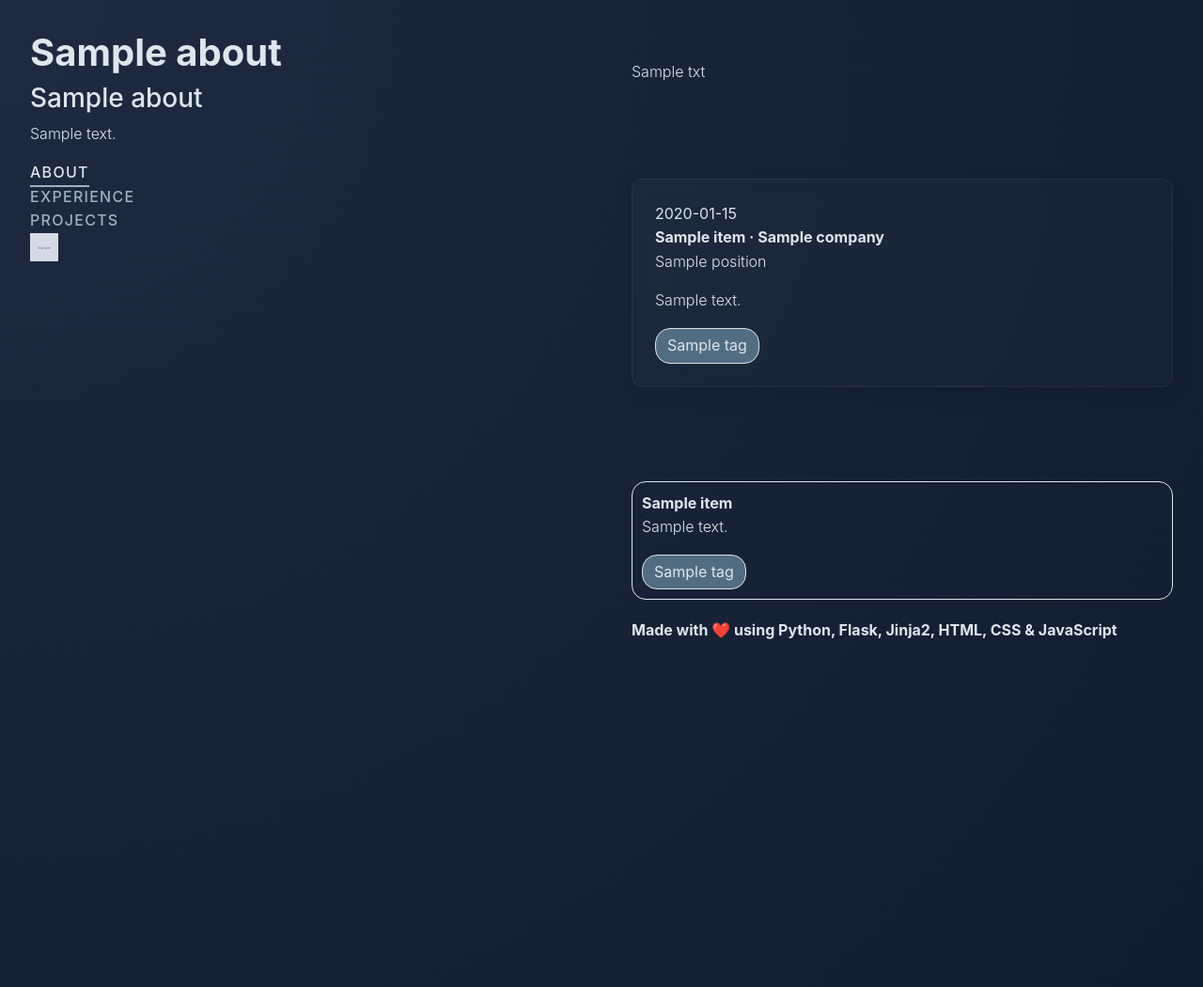
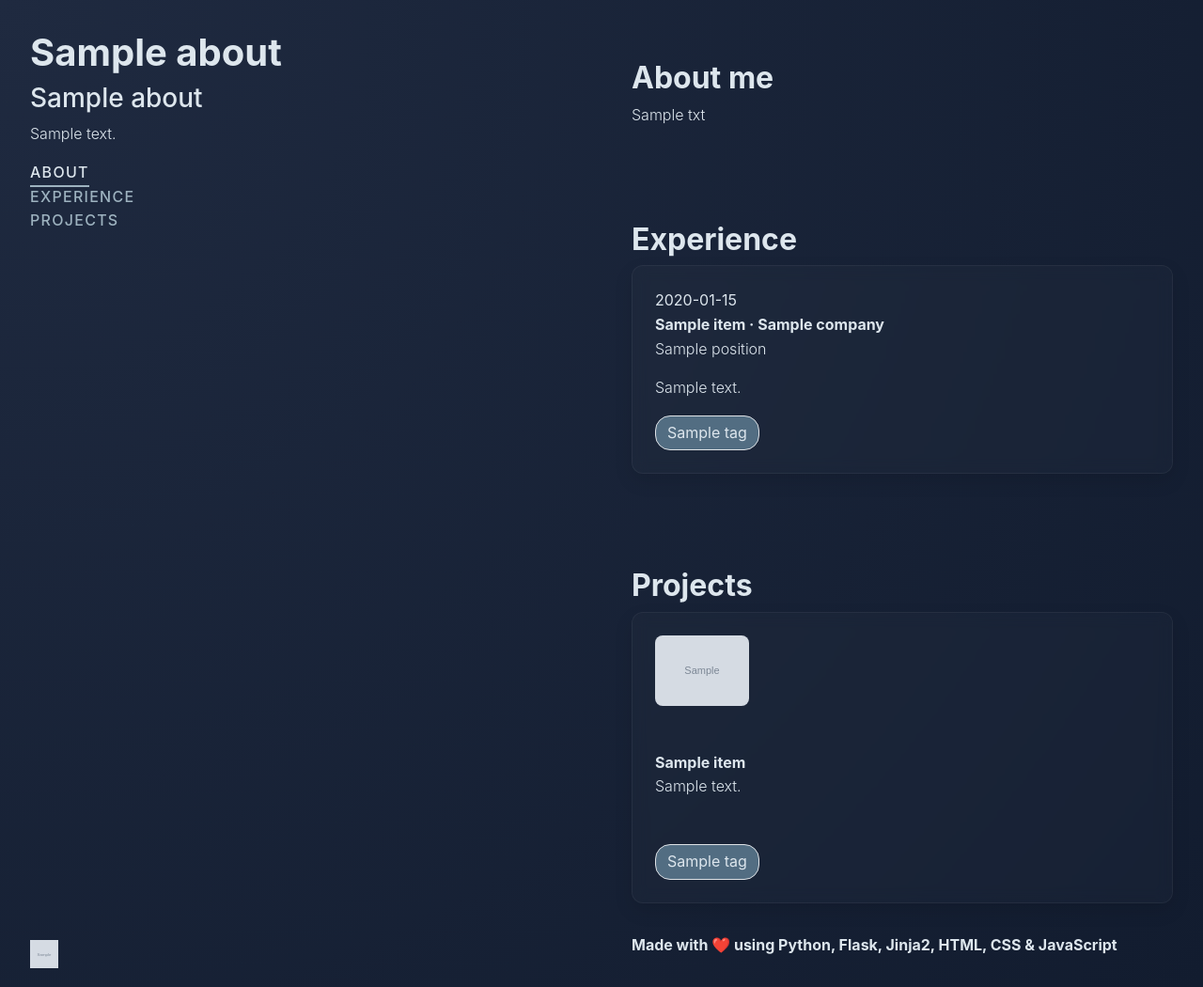
Before and after one commit to JannisFiechter/portfolio-webpage, a Flask app: template templates/index.html in a window 1280 px wide. Shown: the whole page at 94% size. Run offline with Flask 3, Linux system fonts and the light colour scheme; the template is opened without the code that fills it: most values are stand-ins (such as "Sample title", 1, 10 or a date in 2020); grey boxes marked "Sample" are stand-in pictures.

Commit message:
changed experience design, fixed links and pictures

```diff
--- a/static/style.css
+++ b/static/style.css
@@ -57,6 +57,13 @@ p {
     border-right: none;
     border-bottom: 1px solid var(--color-light);
     min-height: 40vh;
+  }
+  #links {
+    position: static;
+    padding-left: 0;
+    padding-right: 0;
+    margin-top: 2rem;
+    margin-bottom: 1rem;
   }
 }
 
@@ -134,11 +141,18 @@ nav a.active::after {
   /*filter: grayscale(100%); */
 }
 
+.project-image{
+  width: 100px;
+  height: auto;
+  border-radius: 8px;
+  margin-bottom: 1rem;
+}
+
 #experiences {
   margin-top: 100px;
 }
 
-.experience-box {
+.card {
   margin-bottom: 20px;
   padding: 10px;
   background: rgba(255, 255, 255, 0.02);
@@ -151,7 +165,7 @@ nav a.active::after {
   margin-bottom: 2rem;
 }
 
-.experience-box:hover {
+.card:hover {
   transform: translateY(-6px);
   box-shadow: 0 16px 32px rgba(0, 0, 0, 0.25);
   border-color: rgba(255, 255, 255, 0.1);
@@ -162,11 +176,17 @@ nav a.active::after {
   margin-top: 100px;
 }
 
-.project-box {
-  margin-bottom: 20px;
-  padding: 10px;
-  border: 1px solid var(--color-light);
-  border-radius: 15px;
+#left-side {
+  position: relative;
+}
+
+#links {
+  position: absolute;
+  left: 0;
+  right: 0;
+  bottom: 20px;
+  padding-left: 2rem;
+  padding-right: 2rem;
 }
 
 .tags {
@@ -181,3 +201,20 @@ nav a.active::after {
     border-radius: 16px;
     background-color: var(--color-primary);
 }
+
+/* Project card layout: image left, content right */
+#projects .card {
+  display: flex;
+  align-items: flex-start;
+  gap: 2rem;
+}
+
+#projects .card-image {
+  flex: 0 0 auto;
+  display: flex;
+  align-items: center;
+}
+
+#projects .card-description {
+  flex: 1 1 0;
+}
--- a/templates/index.html
+++ b/templates/index.html
@@ -35,18 +35,20 @@
         <div id="right-side">
             <section id="about-me">
                 <div id="about-me">
+                    <h2>About me</h2>
                     <p>{{ data.about.txt }}</p>
                 </div>
             </section>
             <section id="experiences">
                 <div id="experiences">
+                    <h2>Experience</h2>
                         {% for item in data.experience %}
                             <a href="{{ item.link }}" class="link-reset" target="_blank">
-                            <div class="experience-box">
-                                <div class="expirience-timespan">
+                                <div class="card">
+                                    <div class="card-timespan">
                                         <span>{{ item.timerange }}</span>
                                     </div>
-                                <div class="experience-description">
+                                    <div class="card-description">
                                         <strong>{{ item.title }}  ·  {{ item.company }}</strong>
                                         <p class="position">{{ item.position }}</p>
                                         <p class="description">{{ item.description }}</p>
@@ -63,10 +65,14 @@
             </section>
             <section id="projects">
                 <div id="projects">
+                    <h2>Projects</h2>
                         {% for item in data.projects %}
                             <a href="{{ item.link }}" class="link-reset" target="_blank">
-                            <div class="project-box">
-                                <div class="experience-description">
+                                <div class="card">
+                                    <div class="card-image">
+                                        <img src="{{ item.img }}" alt="{{ item.title }}" class="project-image">
+                                    </div>
+                                    <div class="card-description">
                                         <strong>{{ item.title }}</strong>
                                         <p class="description">{{ item.description }}</p>
                                     </div>
```
Also changed, not shown: static/icons/code-solid.svg (added), static/icons/github-brands.svg (added), static/icons/github.png (deleted), static/icons/hackthebox.svg (deleted), static/icons/instagram-brands.svg (added), static/icons/leetcode.png (deleted), static/icons/linkedin-brands.svg (added), static/icons/linkedin.png (deleted), static/icons/mail.png (deleted), static/icons/paper-plane-solid.svg (added). Lines whose indentation alone changed are shown as unchanged.
